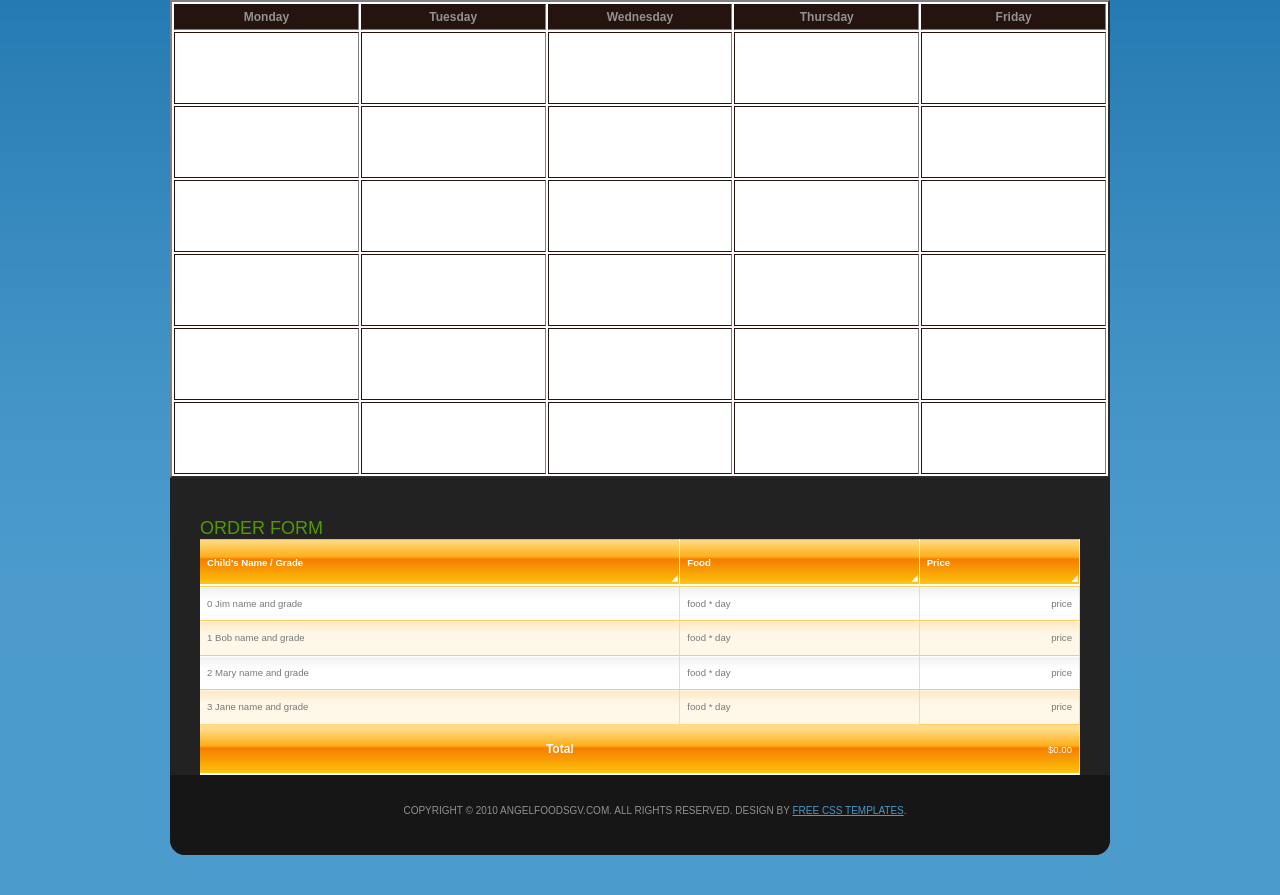
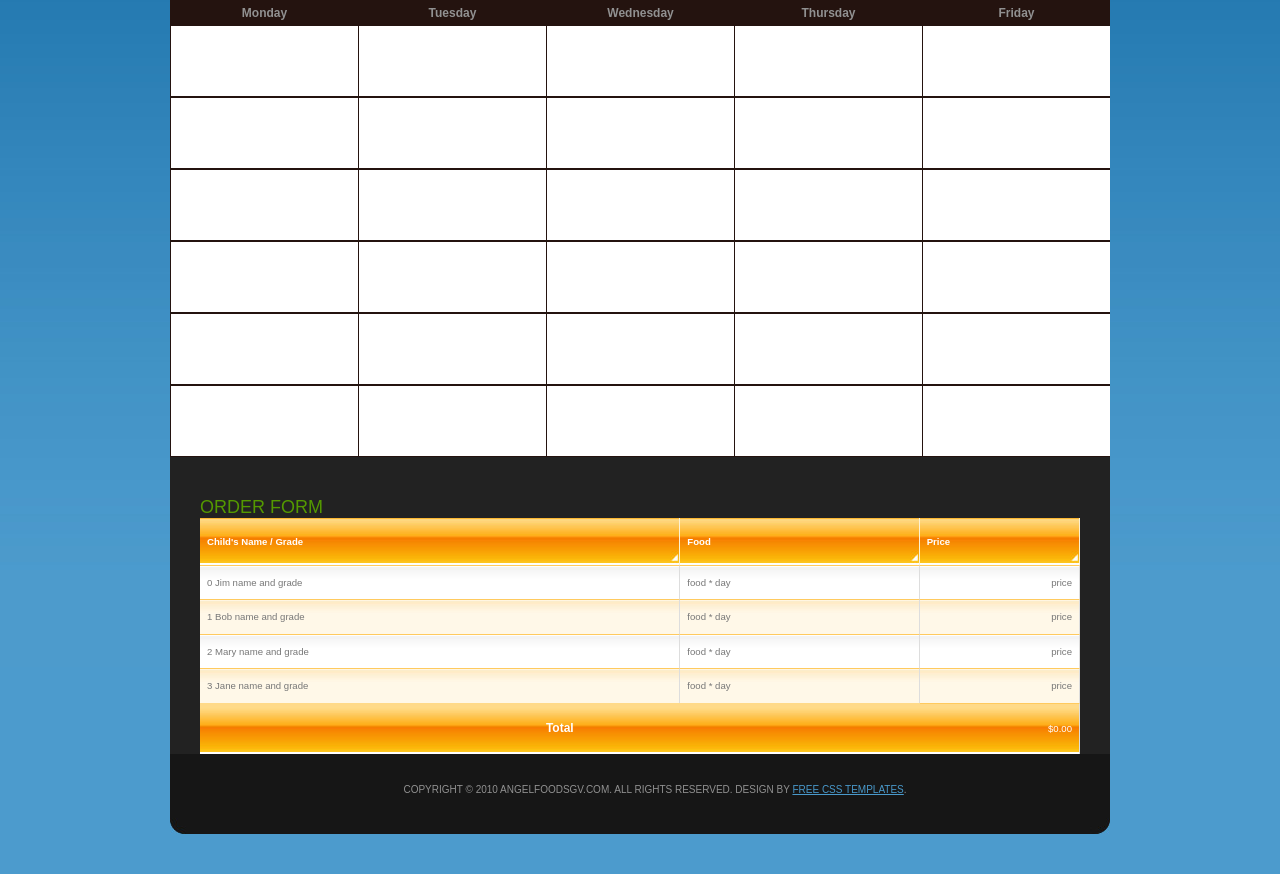
Before and after one commit to beppu/angelfoodsgv, a PHP site: page / in a window 1280 px wide. Shown: the part 118-1013 px from the top of the page. After the commit the page ends 992 px from the top, so only its background shows below. Run offline with PHP 8.4, Linux system fonts and the light colour scheme; data that the repository does not hold is empty.

Commit message:
calendar css

```diff
--- a/cal.php
+++ b/cal.php
@@ -1,5 +1,5 @@
 <div id="calendar-section">
-  <table id="calendar" width="100%" border="2">
+  <table id="calendar" width="100%">
     <thead>
       <tr>
         <th>Monday</th><th>Tuesday</th><th>Wednesday</th><th>Thursday</th><th>Friday</th>
--- a/css/main.css
+++ b/css/main.css
@@ -2,6 +2,10 @@
   width: 940px;
   background: #fff;
   margin: 0 auto;
+}
+
+#calendar {
+  border-spacing: 0;
 }
 
 #calendar td {
```
